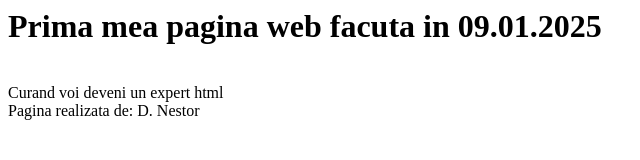
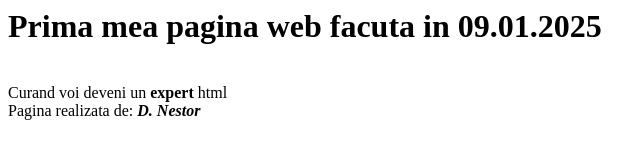
Before and after one commit to DianaNestor/DianaNestor.github.io, a plain HTML site: page Pagina1.html in a window 1280 px wide. Shown: the full height of the page, 0-640 px from the left. Drawn offline with Linux system fonts and the light colour scheme.

Commit message:
Update Pagina1.html
Signed-off-by: DianaNestor <dmweeb1234@gmail.com>

```diff
--- a/Pagina1.html
+++ b/Pagina1.html
@@ -1,7 +1,7 @@
 <html>
 <Body bgcolour=blue>
 <h1> Prima mea pagina web facuta in 09.01.2025 </h1><br>
-Curand voi deveni un expert html <br>
-Pagina realizata de: D. Nestor <br>
+Curand voi deveni un <b>expert</b> html <br>
+Pagina realizata de: <b> <i>D. Nestor</i> </b> <br>
 </Body>
 </html>
```
